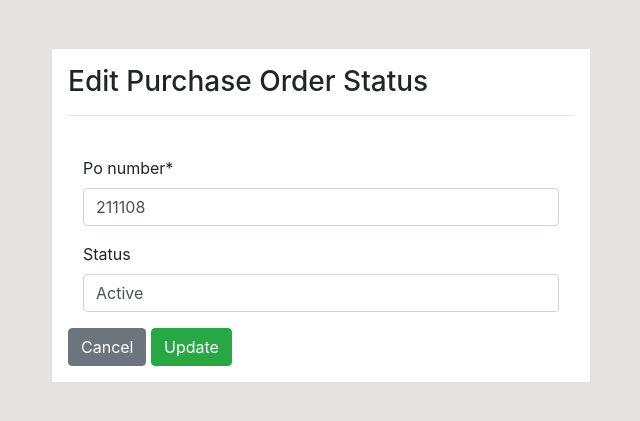
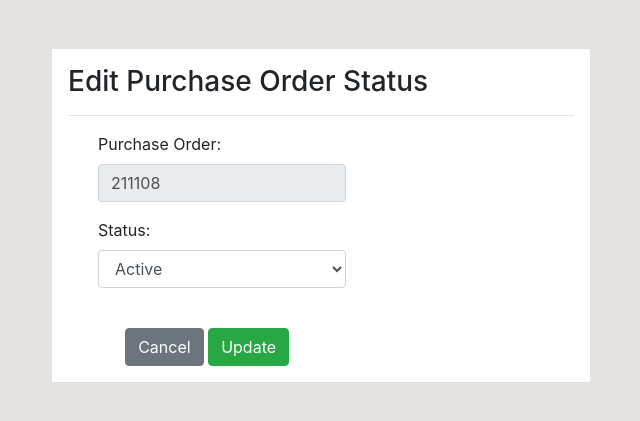
Before and after one commit to PaulCabeza/orders-mgmt-melectric, a Django app: page /po-update/2 in a window 1280 px wide. Shown: the part 58-479 px from the top of the page, without its empty margins (319-959 px from the left). Run offline with Django 3.2, Linux system fonts and the light colour scheme; a user stored in the database is signed in; data comes from the database, SQL or seed files in the repository; both versions use the stored data as it was after the commit; some libraries are stand-ins or nearby versions.

Commit message:
added update po status

```diff
--- a/dashboard/views.py
+++ b/dashboard/views.py
@@ -19,22 +19,23 @@ import datetime
 
 # Create your views here.
 
-#me quede en el po update porque no se puede con un form normal
-
 @login_required
 def po_update(request, po_id):
-    """ determine if receive data to render the product info to edit """
+    # determine if receive data to render the product info to edit
     item = Po.objects.get(id=po_id)
     if request.method == 'POST':
-        form = PoForm(request.POST, instance=item)
-        if form.is_valid:
-            form.save()
-            return redirect('pos')
-    else:
-        form = PoForm(instance=item)
+        item.status = request.POST.get('status', False)
+        item.save()
+        # form = PoForm(request.POST, instance=item)
+        # if form.is_valid:
+        #     form.save()
+        return redirect('pos')
+    # else:
+    #     form = PoForm(instance=item)
     # creating the context dictionary to be sent to the view
     context = {
-        'form': form
+        # 'form': form,
+        'po': item,
     }
     return render(request, 'dashboard/po_update.html', context)
 
--- a/templates/dashboard/po_update.html
+++ b/templates/dashboard/po_update.html
@@ -11,17 +11,34 @@
                 <hr>
 
                 <div class="container">
-                    <h6>{{po.po_number}}</h6>
-                    <br>
                 </div>
                 <form method="POST">
                     {% csrf_token %}
                     <div class="container">
-                        {{ form|crispy }}
+                        <!-- {*{ form|crispy }*} -->
+                        <div class="form-group col-md-7" >
+                            <label for="">Purchase Order:</label>
+                            <input type="text" class="form-control" id="validationCustom01" value="{{po.po_number}}" disabled>
+
+                        </div>
+                        <div class="form-group col-md-7" >
+                            <label for="exampleInputEmail1">Status: </label>
+                            <select class="form-control" aria-label="Default select example" name="status">
+                                {% if po.status == 'Active' %}
+                                    <option value="Active" selected>Active</option>
+                                    <option value="Closed">Closed</option>
+                                {% else %}
+                                    <option value="Closed" selected>Closed</option>
+                                    <option value="Active">Active</option>
+                                {% endif%}
+                            </select>
+                        </div>
                     </div>
-
-                    <a class="btn btn-secondary" href="{% url 'pos' %}">Cancel</a>
-                    <input class="btn btn-success" type="submit" value="Update">
+                    <br>
+                    <div class="container col-10">
+                        <a class="btn btn-secondary" href="{% url 'pos' %}">Cancel</a>
+                        <input class="btn btn-success" type="submit" value="Update">
+                    </div>
                 </form>
             </div>
 
```
Also changed, not shown: db.sqlite3.
